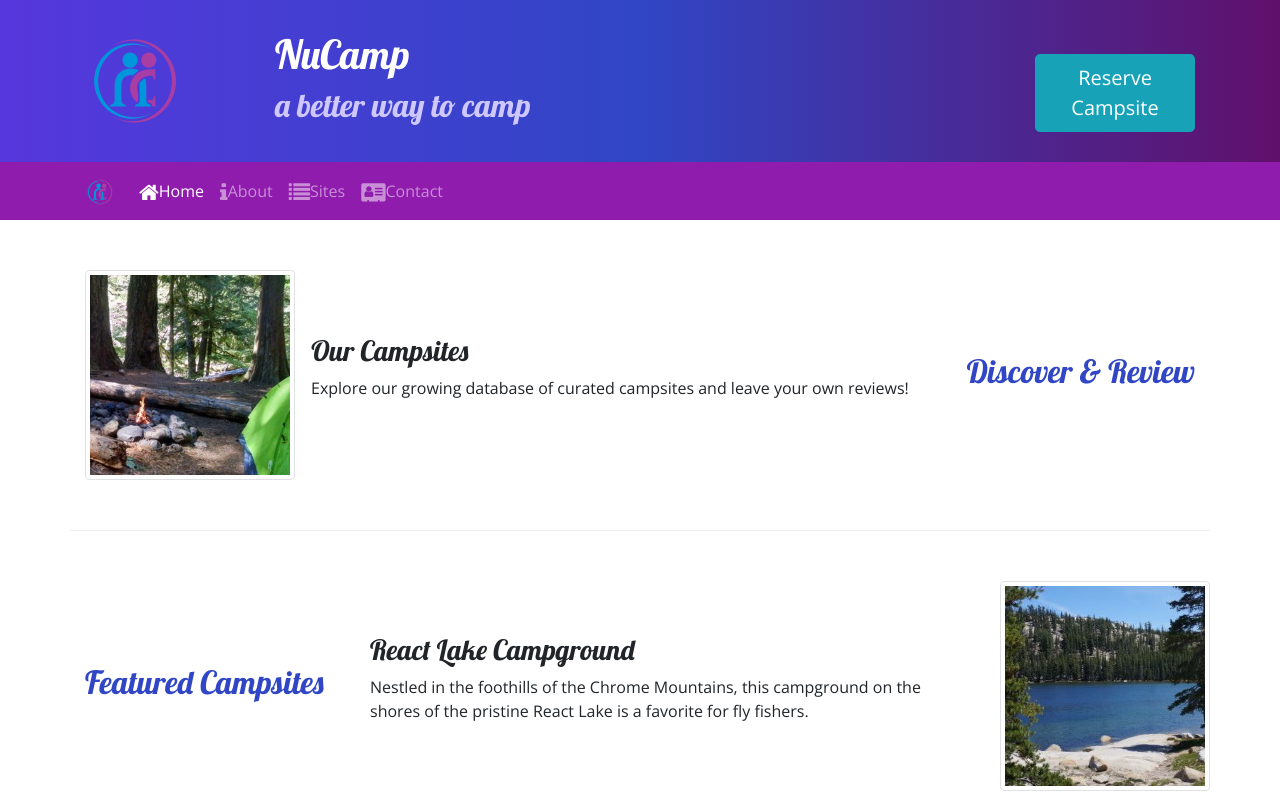
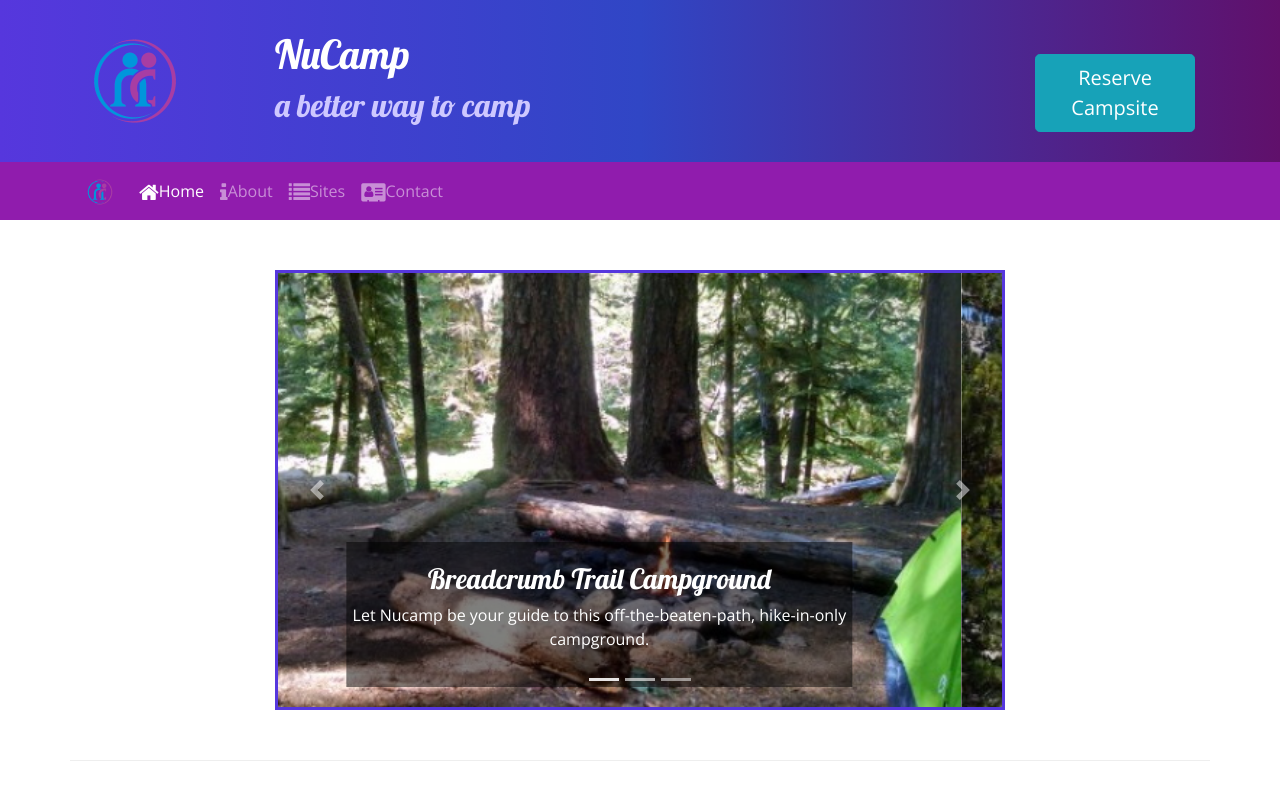
Before and after one commit to josiemensch/nucampsite, a website: page index.html in a window 1280 px wide. Shown: the top 800 px of the page. Drawn offline with nearby package versions, Linux system fonts and the light colour scheme.

Commit message:
Carousel

```diff
--- a/css/styles.css
+++ b/css/styles.css
@@ -40,3 +40,10 @@ header h2 {
     border-top: none;
     padding: 10px;
 }
+.carousel-caption {
+    background-color: rgba(0, 0, 0, 0.5);
+}
+
+.carousel {
+    border: solid #5637DD;
+}
--- a/index.html
+++ b/index.html
@@ -60,6 +60,53 @@
     </div>
 </nav>
     <div class="container">
+        <div class="row row-content">
+            <div class="col-md-8 mx-auto">
+                <div id="homeCarousel" class="carousel slide" data-ride="carousel">
+                    <ol class="carousel-indicators">
+                        <li data-target="#homeCarousel" data-slide-to="0" class="active"></li>
+                        <li data-target="#homeCarousel" data-slide-to="1"></li>
+                        <li data-target="#homeCarousel" data-slide-to="2"></li>
+                    </ol>
+                    <div class="carousel-inner">
+                        <div class="carousel-item active">
+                            <img class="d-block w-100" src="img/breadcrumb-trail.jpg" alt="Breadcrumb Trail Campground" />
+                            <div class="carousel-caption">
+                                <h3>Breadcrumb Trail Campground</h3>
+                                <p class="d-none d-sm-block"> Let Nucamp be your guide to this off-the-beaten-path, hike-in-only
+                                campground.</p>
+                            </div>
+                        </div>
+                             <div class="carousel-item">
+                        <img class="d-block w-100" src="img/react-lake.jpg" alt="React Lake Campground" />
+                        <div class="carousel-caption">
+                            <h3>React Lake Campground</h3>
+                            <p class="d-none d-sm-block">Nestled in the foothills of the Chrome Mountains, this campground on
+                                the shores of the pristine React Lake is a favorite for fly fishers.</p>
+                        </div>
+                    </div>
+                    <div class="carousel-item">
+                        <img class="d-block w-100" src="img/chrome-river.jpg" alt="Chrome River Campground" />
+                        <div class="carousel-caption">
+                            <h3>Chrome River Campground</h3>
+                            <p class="d-none d-sm-block">Spend a few sunny days and starry nights beneath a
+                                canopy of old-growth firs at this enchanting spot by the Chrome River.
+                            </p>
+                        </div>
+                    </div>
+                </div>
+                </div>
+                <a class="carousel-control-prev" href="#homeCarousel" role="button" data-slide="prev">
+                    <span class="carousel-control-prev-icon"></span>
+                    <span class="sr-only">Previous</span>
+                </a>
+                <a class="carousel-control-next" href="#homeCarousel" role="button" data-slide="next">
+                    <span class="carousel-control-next-icon"></span>
+                    <span class="sr-only">Next</span>
+                </a>
+            </div>
+
+        </div>
         <div class="row row-content align-items-center">
             <div class="col-sm-4 order-sm-last col-md-3">
                 <h2 class="text-sm-right">Discover & Review</h2>
@@ -112,7 +159,7 @@
         <div class="row row-content">
             <div class="col-sm-6 mx-auto">
                 <div class="card">
-                    <h3 class="card-header bg-info text-white">Reserve a Campsite</h3>
+                        <h3 class="card-header bg-info text-white">Reserve a Campsite</h3>
                     <div class="card-body">
                         <form id="reserveForm">
                             <div class="form-group row">
```
